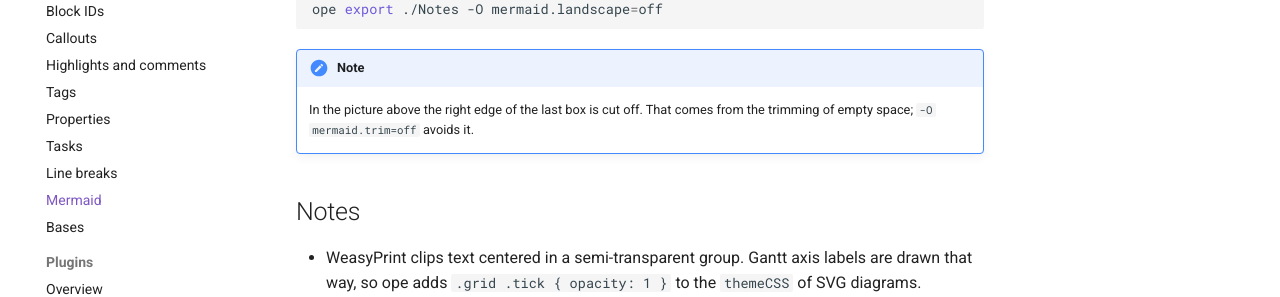
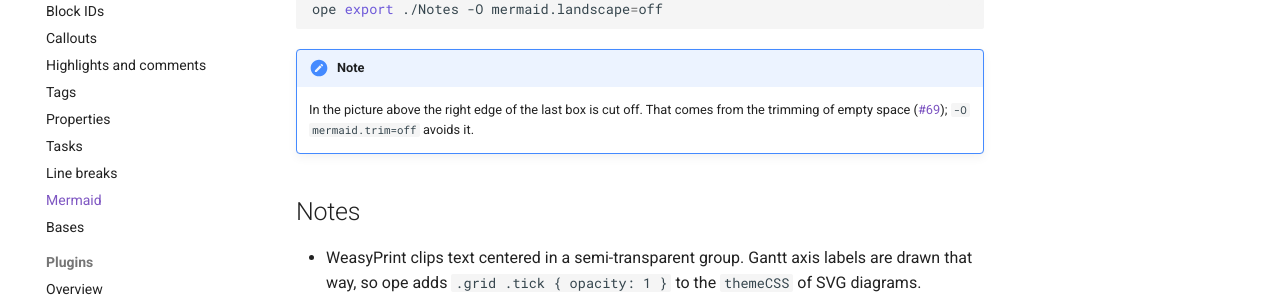
Before and after one commit to Spenhouet/obsidian-pdf-exporter, an MkDocs documentation site: the page built from docs/obsidian/mermaid.md, in a window 1280 px wide and 900 px high, scrolled down 2591 px. Shown: the part 246-543 px from the top of the window. Built offline with MkDocs 1.6.1 and Material for MkDocs 9.7.7, drawn with Linux system fonts in a browser that asks for light colours; comment, search, counter and statistics services are not loaded.

Commit message:
Link the Mermaid trim issue from the docs

````diff
--- a/docs/llms-full.txt
+++ b/docs/llms-full.txt
@@ -2524,7 +2524,7 @@ ope export ./Notes -O mermaid.landscape=off
 ```
 
 !!! note
-    In the picture above the right edge of the last box is cut off. That comes from the trimming of empty space; `-O mermaid.trim=off` avoids it.
+    In the picture above the right edge of the last box is cut off. That comes from the trimming of empty space ([#69](https://github.com/Spenhouet/obsidian-pdf-exporter/issues/69)); `-O mermaid.trim=off` avoids it.
 
 ## Notes
 
--- a/docs/obsidian/mermaid.md
+++ b/docs/obsidian/mermaid.md
@@ -92,7 +92,7 @@ ope export ./Notes -O mermaid.landscape=off
 ```
 
 !!! note
-    In the picture above the right edge of the last box is cut off. That comes from the trimming of empty space; `-O mermaid.trim=off` avoids it.
+    In the picture above the right edge of the last box is cut off. That comes from the trimming of empty space ([#69](https://github.com/Spenhouet/obsidian-pdf-exporter/issues/69)); `-O mermaid.trim=off` avoids it.
 
 ## Notes
 
````
